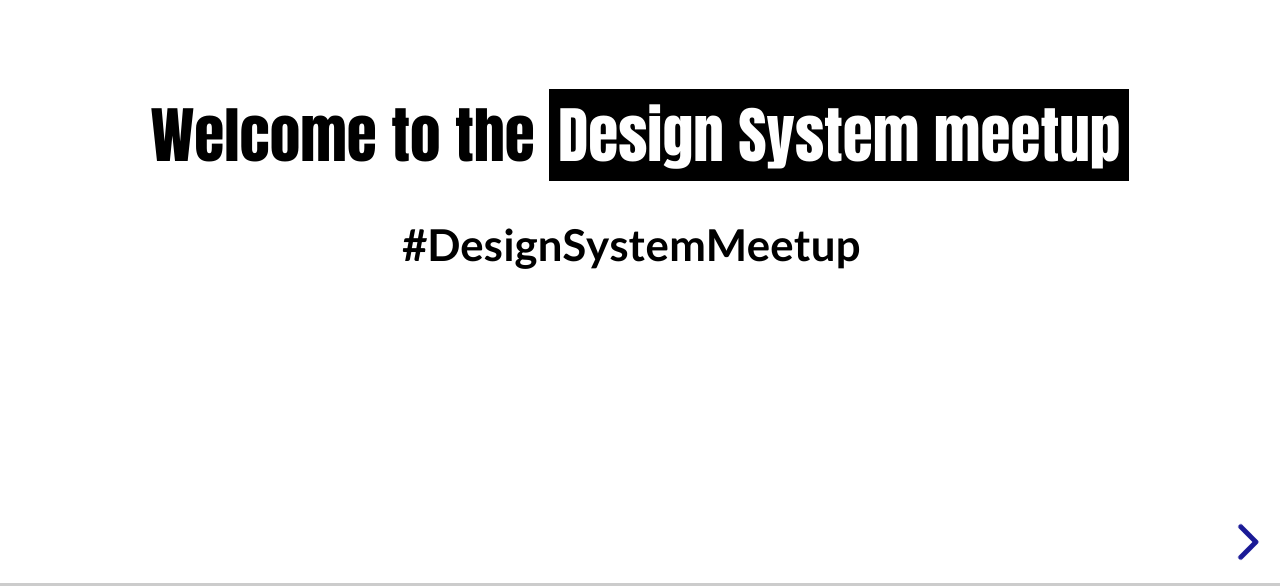
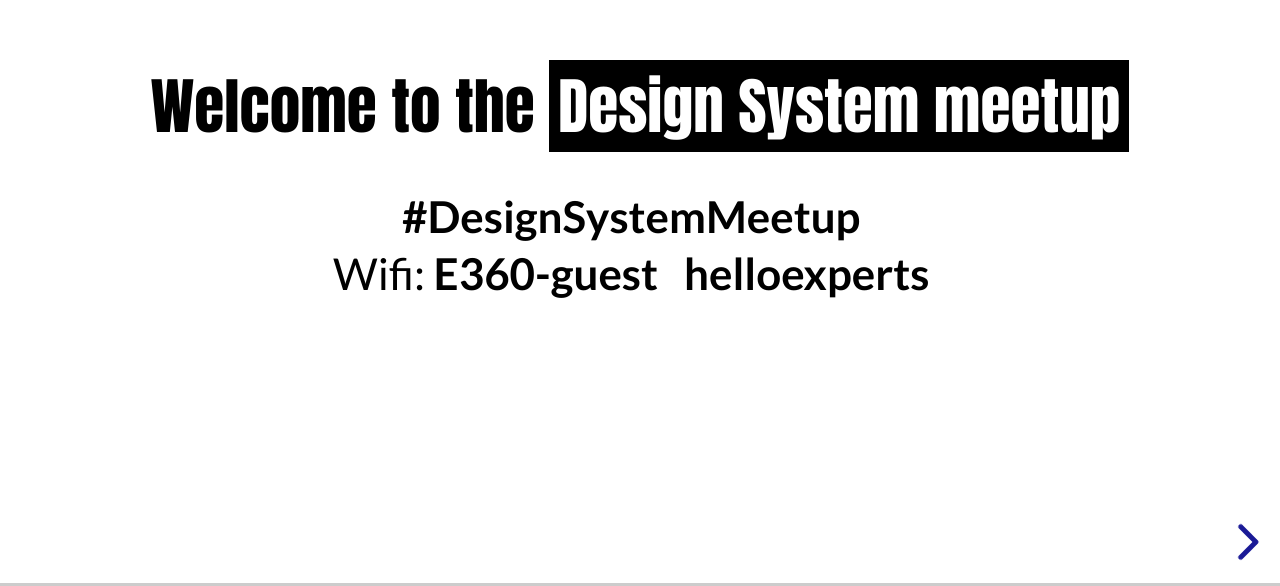
Before and after one commit to dominikwilkowski/talks, a website: page design-system-meetup/index.html in a window 1280 px wide. Shown: the part 214-800 px from the top of the page. Drawn offline with Linux system fonts and the light colour scheme; a web font is replaced by a local one.

Commit message:
updated wifi pass
Signed-off-by: Dominik Wilkowski <Hi@Dominik-Wilkowski.com>

```diff
--- a/design-system-meetup/index.html
+++ b/design-system-meetup/index.html
@@ -23,11 +23,11 @@
 				<p>
 					<strong>#DesignSystemMeetup</strong>
 				</p>
-				<!-- <p>
+				<p>
 					Wifi:
-					<strong>dsystem725</strong>
-					<strong>v5d37twe</strong>
-				</p> -->
+					<strong>E360-guest</strong>
+					<strong>helloexperts</strong>
+				</p>
 			</section>
 
 
```
